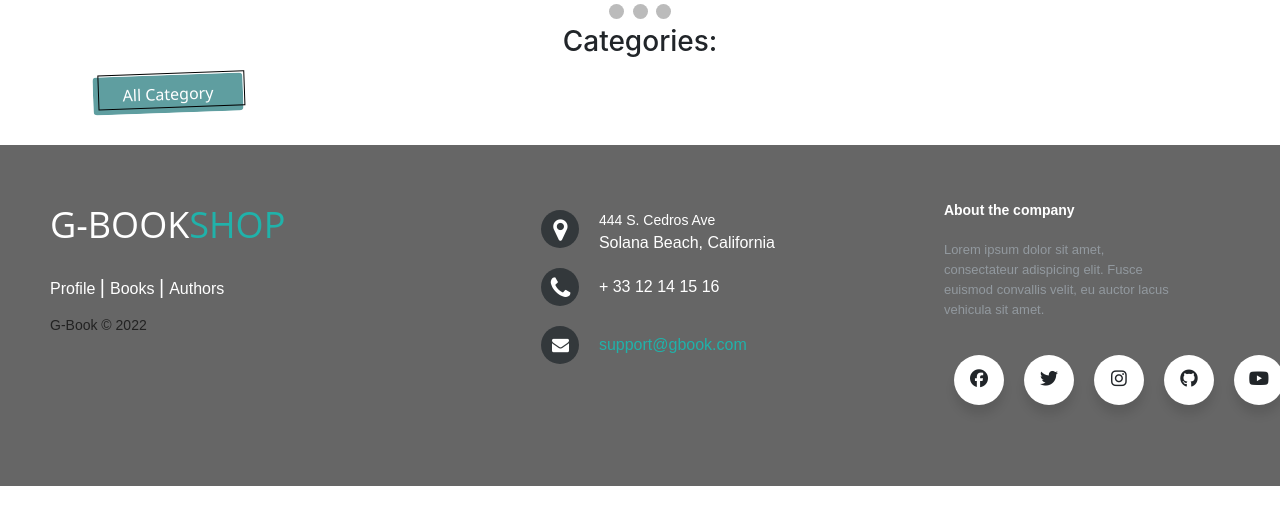
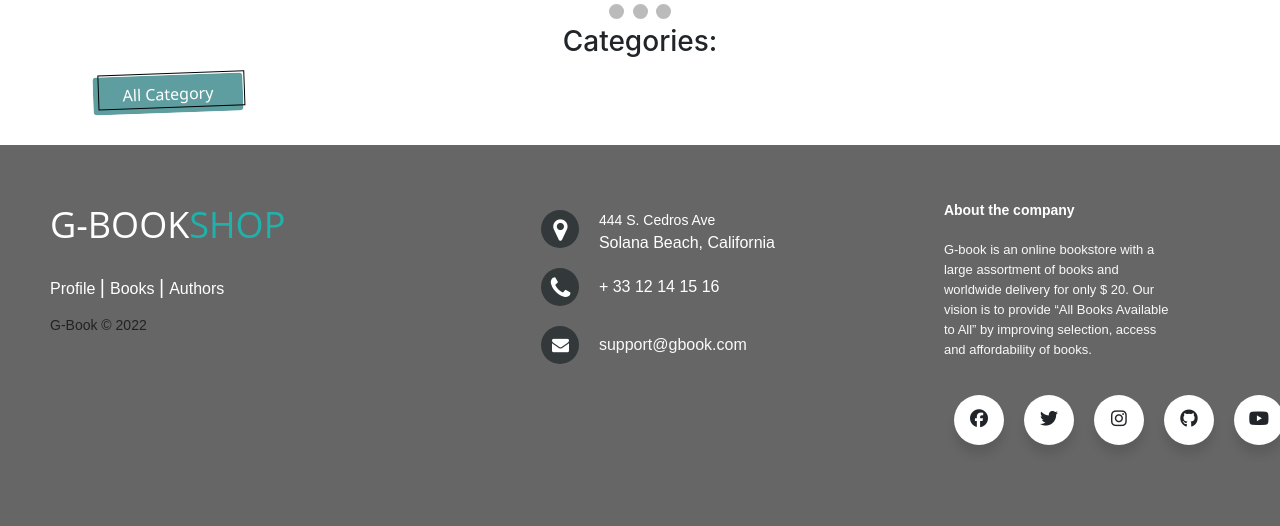
Before and after one commit to VelkovskiGligor/G-Book, a Spring Boot app: page /books in a window 1280 px wide. Shown: the part 329-855 px from the top of the page. Before the commit the page ends 815 px from the top, so only its background shows below. Run offline with Spring Boot 4, Linux system fonts and the light colour scheme; data that the repository does not hold is empty; some of the project's set-up classes (security, data sources, template engines, error pages and the like) are left out, and stand-ins take their place; some libraries are stand-ins or nearby versions.

Commit message:
initial commit

```diff
--- a/src/main/java/mk/ukim/finki/gbook/config/WebSecurityConfig.java
+++ b/src/main/java/mk/ukim/finki/gbook/config/WebSecurityConfig.java
@@ -28,7 +28,7 @@ public class WebSecurityConfig extends WebSecurityConfigurerAdapter {
 
         http.csrf().disable()
                 .authorizeRequests()
-                .antMatchers("/", "/home", "/assets/**", "/register","/css/**","/js/**","/img/**","/books", "/api/**").permitAll()
+                .antMatchers("/", "/home", "/assets/**", "/register","/css/**","/js/**","/img/**","/books","/books/details/*","/books/categories/*","/authors","/authors/details/*" ,"/api/**").permitAll()
                 .antMatchers("/admin/**").hasRole("ADMIN")
                 .anyRequest()
                 .authenticated()
--- a/src/main/java/mk/ukim/finki/gbook/web/controller/BooksController.java
+++ b/src/main/java/mk/ukim/finki/gbook/web/controller/BooksController.java
@@ -46,7 +46,7 @@ public class BooksController {
 
     }
 
-    @GetMapping("/{id}")
+    @GetMapping("/categories/{id}")
     public String getPageByCategory(@PathVariable Long id, Model model) {
         List<Book> books = this.booksService.findByCategory(id);
         List<Category> categories = this.categoryService.findAll();
--- a/src/main/resources/templates/authors.html
+++ b/src/main/resources/templates/authors.html
@@ -40,7 +40,7 @@
 
 </div>
 </div>
-<div class="col mb-3">
+<div class="col mb-3"  sec:authorize="hasRole('ROLE_ADMIN')">
     <div class="row">
         <div class="col-sm-12 col-md-12">
             <a href="/authors/add-form" class="btn btn-block btn-dark">Add new author</a>
--- a/src/main/resources/templates/books.html
+++ b/src/main/resources/templates/books.html
@@ -69,7 +69,7 @@
             </a>
             <div th:each="category: ${categories}" class="d-inline ">
                 <a class="btn text-white m-2 buttonCategories" style="background-color: cadetblue"
-                   th:href="@{'/books/{id}' (id=${category.getId()})}">
+                   th:href="@{'/books/categories/{id}' (id=${category.getId()})}">
                     <th:block th:text="${category.getCategoryName()}"></th:block>
                 </a>
             </div>
--- a/src/main/resources/templates/fragments/footer.html
+++ b/src/main/resources/templates/fragments/footer.html
@@ -28,22 +28,22 @@
             <p> + 33 12 14 15 16</p>
         </div>
 
-        <div>
+        <div class="text-light">
             <i class="fa fa-envelope"></i>
-            <p><a href="mailto:support@company.com">support@gbook.com</a></p>
+            <p><a href="mailto:support@gbook.com" class="text-light">support@gbook.com</a></p>
         </div>
 
     </div>
 
     <div class="footer-right">
 
-        <p class="footer-company-about">
+        <p class="footer-company-about text-light">
             <span>About the company</span>
-            Lorem ipsum dolor sit amet, consectateur adispicing elit. Fusce euismod convallis velit, eu auctor lacus
-            vehicula sit amet.
+            G-book is an online bookstore with a large assortment of books and worldwide delivery for only $ 20.
+            Our vision is to provide “All Books Available to All” by improving selection, access and affordability of books.
         </p>
 
-        <div class="footer-icons">
+        <div class="footer-icons w-100">
 
             <ul class="wrapper">
 
--- a/src/main/resources/templates/shopping-cart.html
+++ b/src/main/resources/templates/shopping-cart.html
@@ -201,8 +201,8 @@
                                                     th:attr='data-key=${stripePublicKey},
                                                data-amount=${totalPrice*100},
                                                  data-currency=${currency}'
-                                                    data-name='Baeldung'
-                                                    data-description='Spring course checkout'
+                                                    data-name='G-Book'
+                                                    data-description='G-Book stripe checkout'
                                                     data-image
                                                             ='https://www.baeldung.com/wp-content/themes/baeldung/favicon/android-chrome-192x192.png'
                                                     data-locale='auto'
```
Also changed, not shown: 11 other files.
